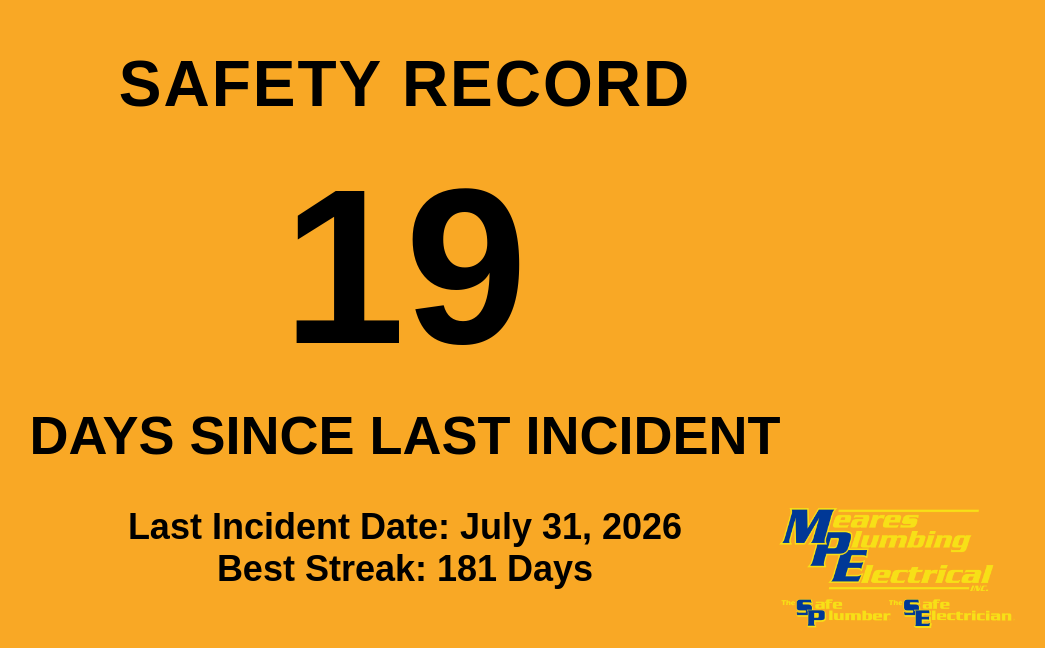
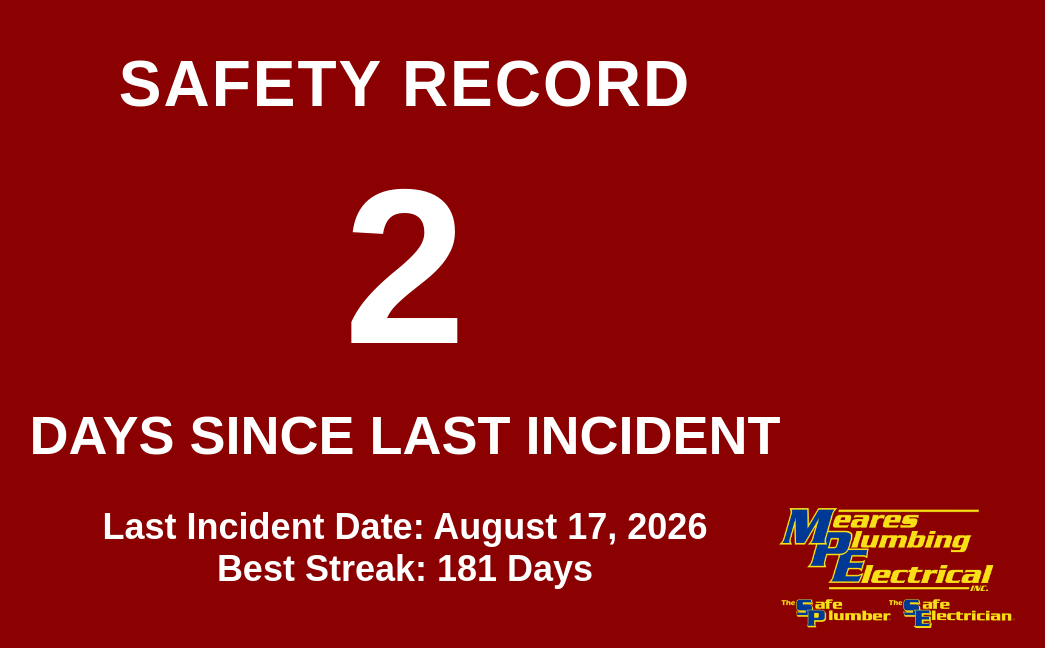
Before and after one commit to tashagula074-beep/safety-board, a plain HTML site: page index.html in a window 1280 px wide. Shown: the part 152-800 px from the top of the page, without its empty margins (235-1280 px from the left). Drawn offline with Linux system fonts and the light colour scheme.

Commit message:
Add files via upload

```diff
--- a/index.html
+++ b/index.html
@@ -102,7 +102,7 @@
 </div>
 
 <script>
-    const incidentDateString = "2026-07-31";
+    const incidentDateString = "2026-08-17";
     const bestStreakDays = 181;
 
     function parseLocalDate(dateString) {
```
